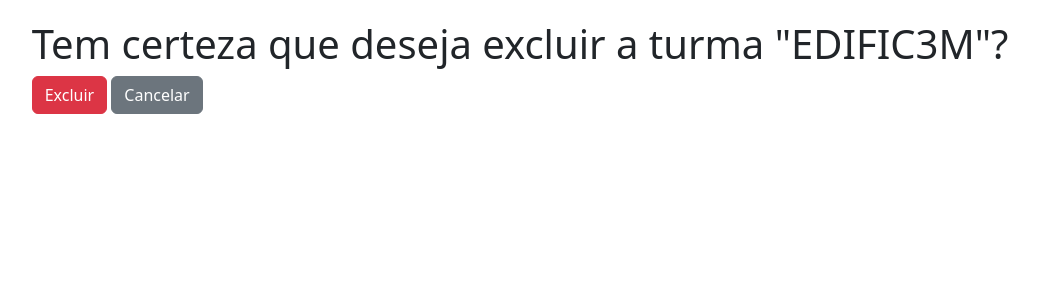
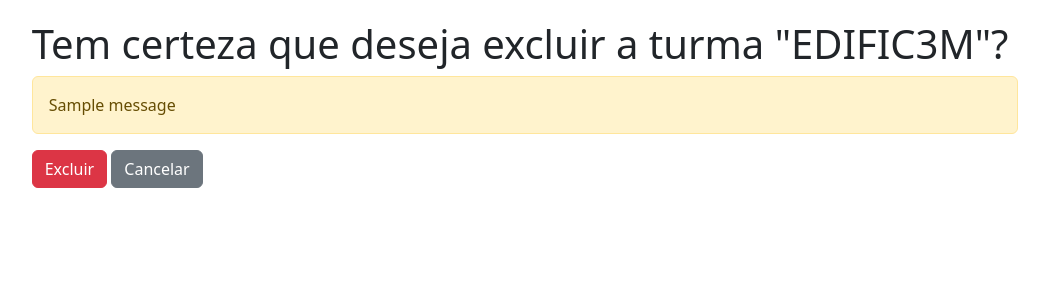
Before and after one commit to andre7zl/calendar-list, a Django app: page /turmas/deletar/3/ in a window 1280 px wide. Shown: the part 65-365 px from the top of the page, without its empty margins (115-1164 px from the left). Run offline with Django 3.2, Linux system fonts and the light colour scheme; data comes from the database, SQL or seed files in the repository; both versions use the stored data as it was after the commit; one stand-in notice (Sample message) is shown; some libraries are stand-ins or nearby versions.

Commit message:
validação de exclusão de turma

```diff
--- a/classes/models.py
+++ b/classes/models.py
@@ -23,7 +23,7 @@ class Turma(models.Model):
         ('4', '4º Ano'),
     ]
 
-    nome = models.CharField(max_length=100)
+    nome = models.CharField(max_length=8, unique=True)
     serie = models.CharField(max_length=1, choices=SERIE_CHOICES)
     turno = models.CharField(max_length=5, choices=TURNO_CHOICES)
     curso = models.CharField(max_length=15, choices=CURSO_CHOICES)
@@ -36,11 +36,16 @@ class Turma(models.Model):
         group_name = f"{self.nome}_{self.serie}_{self.turno}_{self.curso}"
         Group.objects.get_or_create(name=group_name)
 
+    def can_delete(self):
+        if self.customuser_set.exists():
+            return "Não é possível excluir a turma porque existem usuários associados a ela, verifique com os usuários e tente novamente"
+        if self.task_set.exists():
+            return "Não é possível excluir a turma porque existem eventos associadas a ela, verifique os eventos e tente novamente"
+        return None
+
+
     def delete(self, *args, **kwargs):
-        if self.customuser_set.exists():
-            raise ValidationError("Não é possível excluir a turma porque existem usuários associados a ela.")
-
-        if self.task_set.exists():
-            raise ValidationError("Não é possível excluir a turma porque existem tarefas associadas a ela.")
-
+        error_message = self.can_delete()
+        if error_message:
+            raise ValidationError(error_message)
         super().delete(*args, **kwargs)
--- a/classes/templates/classes/deletar_turma.html
+++ b/classes/templates/classes/deletar_turma.html
@@ -5,6 +5,17 @@
 {% block content %}
 <div class="offset-1 col-10">
     <h1>Tem certeza que deseja excluir a turma "{{ object.nome }}"?</h1>
+
+    {% if messages %}
+        <div class="messages">
+            {% for message in messages %}
+                <div class="alert alert-warning">
+                    {{ message }}
+                </div>
+            {% endfor %}
+        </div>
+    {% endif %}
+
     <form method="post">
         {% csrf_token %}
         <button type="submit" class="btn btn-danger">Excluir</button>
--- a/classes/views.py
+++ b/classes/views.py
@@ -8,6 +8,7 @@ from django.urls import reverse_lazy
 from django.views.generic import DeleteView
 from .models import Turma
 from braces.views import LoginRequiredMixin, GroupRequiredMixin
+from django.contrib import messages
 
 class TurmaCreateView(CreateView):
     model = Turma
@@ -31,6 +32,7 @@ class ListaTurmas(GroupRequiredMixin, LoginRequiredMixin, ListView):
     template_name = 'classes/lista_turmas.html'
     context_object_name = 'turmas'
 
+
 class TurmaDeleteView(DeleteView):
     model = Turma
     template_name = 'classes/deletar_turma.html'
@@ -38,12 +40,18 @@ class TurmaDeleteView(DeleteView):
 
     def post(self, request, *args, **kwargs):
         turma = self.get_object()
+
+        error_message = turma.can_delete()
+        if error_message:
+            messages.error(self.request, error_message)
+            return self.get(self.request, *args, **kwargs)
+
         group_name = f"{turma.nome}_{turma.serie}_{turma.turno}_{turma.curso}"
-
         group = Group.objects.filter(name=group_name).first()
         if group:
             group.delete()
 
+        messages.success(self.request, "Turma excluída com sucesso!")
         return super().delete(request, *args, **kwargs)
 
 class TurmaMembersView(DetailView):
```
Also changed, not shown: tasks/templates/tasks/list.html (+2 -7 lines), classes/migrations/0002_alter_turma_nome.py (added), db.sqlite3.
